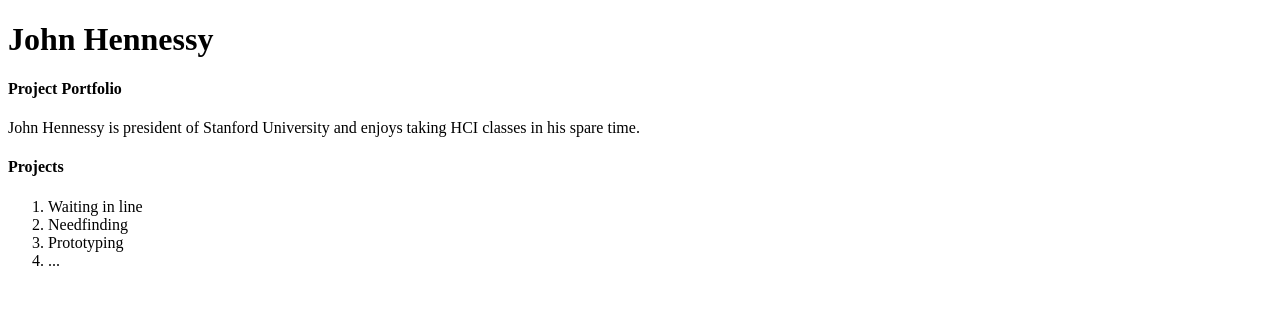
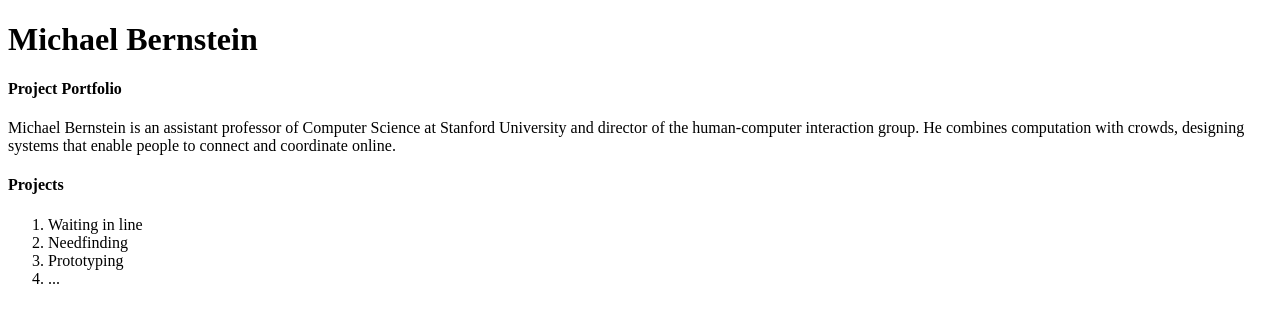
Before and after one commit to IntroHCI/lab1, a website: page static/index.html in a window 1280 px wide. Drawn offline with Linux system fonts and the light colour scheme.

Commit message:
Undoing Hennessy

```diff
--- a/static/index.html
+++ b/static/index.html
@@ -8,11 +8,11 @@
 
 <body>
 	<!-- this is a comment in HTML -->
-	<h1>John Hennessy</h1> <!-- h1 through h5 are headers. The higher the number, the smaller the header -->
+	<h1>Michael Bernstein</h1> <!-- h1 through h5 are headers. The higher the number, the smaller the header -->
 	<h4>Project Portfolio</h4>
 
 	<!-- p means paragraph -->
-	<p>John Hennessy is president of Stanford University and enjoys taking HCI classes in his spare time.</p>
+	<p>Michael Bernstein is an assistant professor of Computer Science at Stanford University and director of the human-computer interaction group. He combines computation with crowds, designing systems that enable people to connect and coordinate online.</p>
 
 	<h4>Projects</h4>
 	<ol>
```
